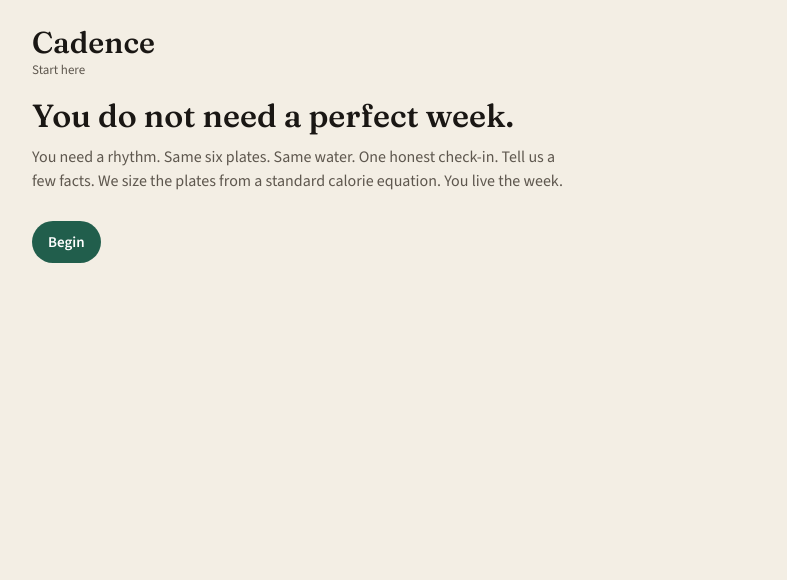
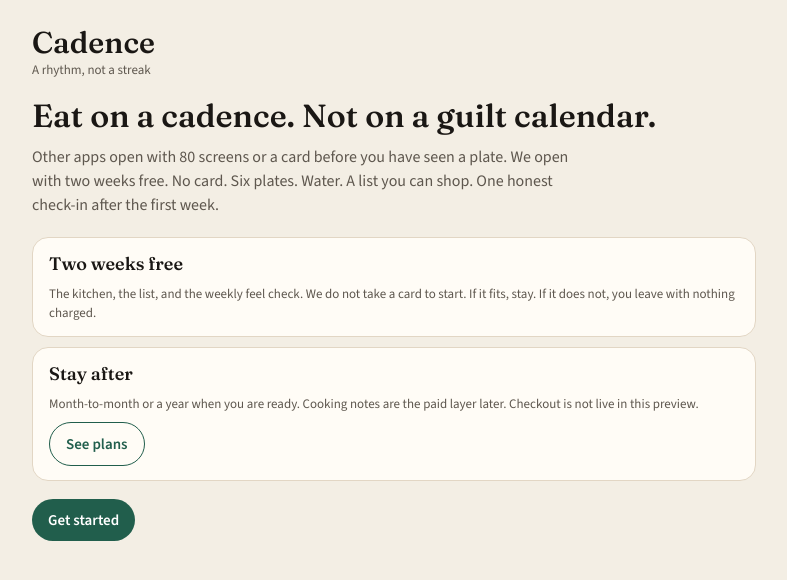
Before and after one commit to gcovarrubias23-5/cadence-web, a React (Vite) app: page / in a window 1280 px wide. Shown: the top 580 px of the page, without its empty margins (246-1033 px from the left). Built offline with nearby package versions, Linux system fonts and the light colour scheme.

Commit message:
Welcome screen Get started 14-day free and subscribe placeholder

```diff
--- a/src/Start.jsx
+++ b/src/Start.jsx
@@ -1,5 +1,6 @@
 import { useMemo, useState } from 'react'
 import { ACTIVITY, GOALS, buildTargets } from './profile.js'
+import { setPlan, startTrial } from './trial.js'
 
 const STEPS = ['welcome', 'age', 'sex', 'size', 'move', 'goal', 'result']
 
@@ -18,6 +19,7 @@ const EMPTY = {
 export function Start({ onDone }) {
   const [step, setStep] = useState(0)
   const [form, setForm] = useState(EMPTY)
+  const [pay, setPay] = useState(false)
   const id = STEPS[step]
   const ready = canAdvance(id, form)
   const math = useMemo(() => {
@@ -29,7 +31,17 @@ export function Start({ onDone }) {
     setForm((prev) => ({ ...prev, [key]: value }))
   }
 
+  function begin() {
+    startTrial()
+    setPlan('trial')
+    setStep(1)
+  }
+
   function next() {
+    if (id === 'welcome') {
+      begin()
+      return
+    }
     if (id === 'result') {
       onDone(form, math)
       return
@@ -43,15 +55,32 @@ export function Start({ onDone }) {
       <header>
         <div>
           <div className="brand">Cadence</div>
-          <div className="eyebrow">Start here</div>
+          <div className="eyebrow">A rhythm, not a streak</div>
         </div>
       </header>
 
       {id === 'welcome' && (
-        <section className="hero">
-          <h1>You do not need a perfect week.</h1>
-          <p>You need a rhythm. Same six plates. Same water. One honest check-in. Tell us a few facts. We size the plates from a standard calorie equation. You live the week.</p>
-        </section>
+        <>
+          <section className="hero">
+            <h1>Eat on a cadence. Not on a guilt calendar.</h1>
+            <p>Other apps open with 80 screens or a card before you have seen a plate. We open with two weeks free. No card. Six plates. Water. A list you can shop. One honest check-in after the first week.</p>
+          </section>
+          <section className="card">
+            <div className="goal-title">Two weeks free</div>
+            <p className="note" style={{ marginTop: 0 }}>The kitchen, the list, and the weekly feel check. We do not take a card to start. If it fits, stay. If it does not, you leave with nothing charged.</p>
+          </section>
+          <section className="card">
+            <div className="goal-title">Stay after</div>
+            <p className="note" style={{ marginTop: 0 }}>Month-to-month or a year when you are ready. Cooking notes are the paid layer later. Checkout is not live in this preview.</p>
+            <button className="btn btn-ghost" type="button" onClick={() => setPay((v) => !v)}>{pay ? 'Hide plans' : 'See plans'}</button>
+            {pay && (
+              <>
+                <button className="option" type="button" onClick={() => setPlan('month')}><strong>Month</strong><span>Stay after the two weeks. Price set at launch.</span></button>
+                <button className="option" type="button" onClick={() => setPlan('year')}><strong>Year</strong><span>Same kitchen. Better rate when we publish it.</span></button>
+              </>
+            )}
+          </section>
+        </>
       )}
 
       {id === 'age' && (
@@ -128,7 +157,7 @@ export function Start({ onDone }) {
       )}
 
       <button className="btn" type="button" disabled={!ready && id !== 'welcome' && id !== 'result'} onClick={next}>
-        {id === 'welcome' ? 'Begin' : id === 'result' ? 'Take me to the kitchen' : 'Continue'}
+        {id === 'welcome' ? 'Get started' : id === 'result' ? 'Take me to the kitchen' : 'Continue'}
       </button>
       {step > 0 && id !== 'result' && (
         <button className="btn btn-ghost" type="button" onClick={() => setStep((n) => n - 1)}>Back</button>
```
